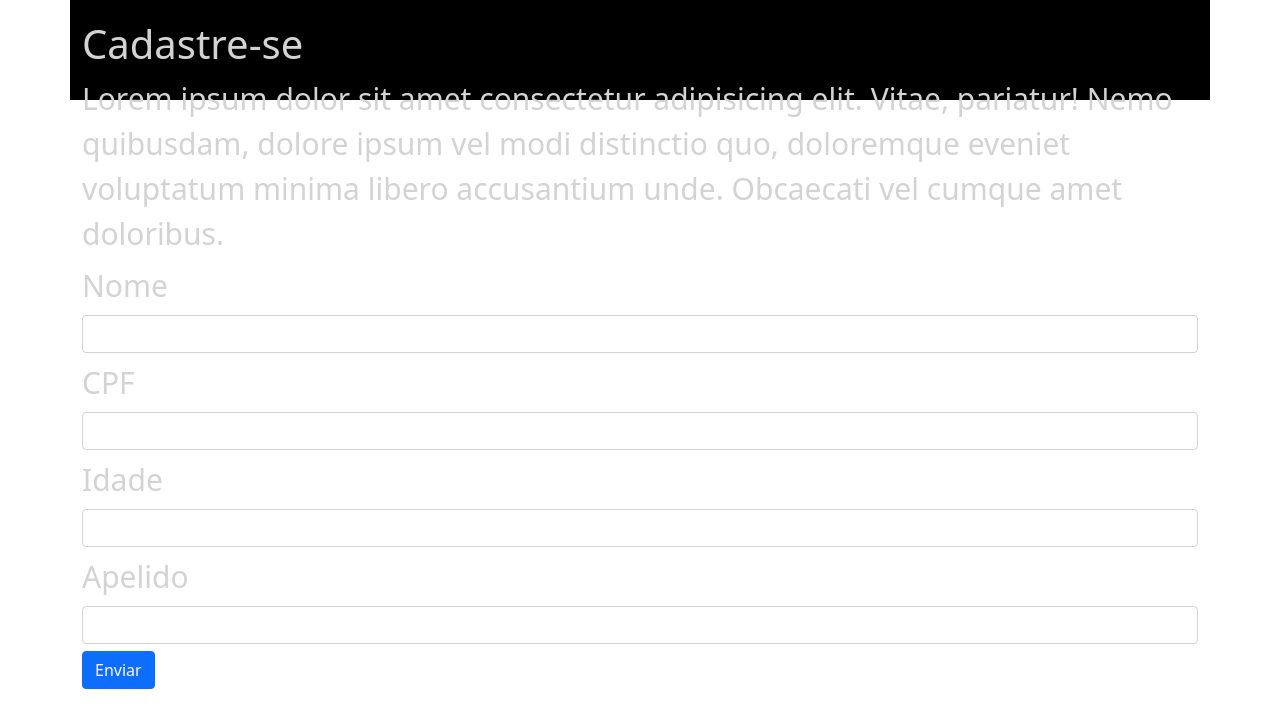
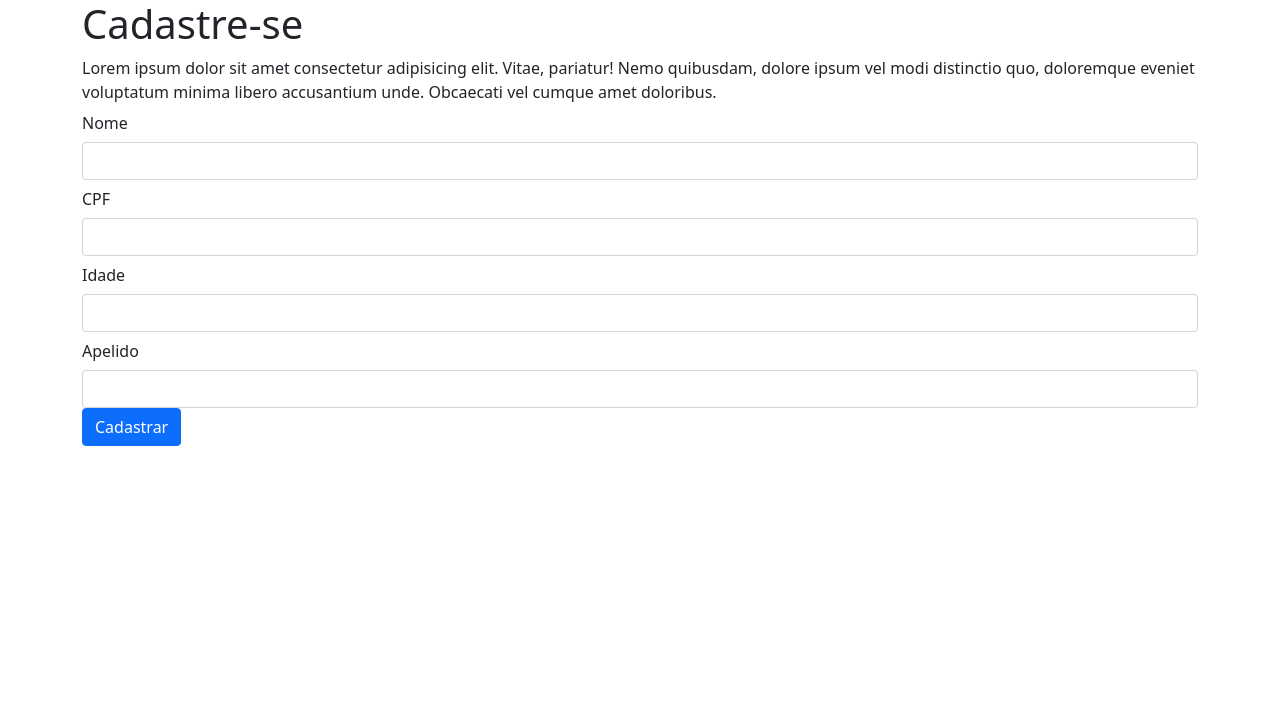
Before and after one commit to PC-Pedro/Comunicacao, a PHP site: the page made by View/cadastro/pessoa/index.php in a window 1280 px wide. Shown: the top 728 px of the page. Run offline with PHP 8.4, Linux system fonts and the light colour scheme; the template is opened without the code that fills it, so the values that code supplies are empty; some libraries are stand-ins or nearby versions.

Commit message:
#main# implementando interface e códigos ao cadastro pessoas

```diff
--- a/View/cadastro/pessoa/index.php
+++ b/View/cadastro/pessoa/index.php
@@ -3,20 +3,19 @@
   <h1>Cadastre-se</h1>
 
   Lorem ipsum dolor sit amet consectetur adipisicing elit. Vitae, pariatur! Nemo quibusdam, dolore ipsum vel modi distinctio quo, doloremque eveniet voluptatum minima libero accusantium unde. Obcaecati vel cumque amet doloribus.
-
+<div>
   <form>
-
-    <label for="nome" class="col-sm-2 col-form-label">Nome</label>
-      <input type="Nome" class="form-control" id="Nome">
+    <label for="Nome" class="col-sm-2 col-form-label">Nome</label>
+      <input type="text" class="form-control" id="nome">
     <label for="CPF" class="col-sm-2 col-form-label">CPF</label>
       <input type="text" class="form-control" id="CPF">
-    <label for="Idade" class="col-sm-2 col-form-label">Idade</label>
-      <input type="number" class="form-control" id="Idade">
+      <label for="Idade" class="col-sm-2 col-form-label">Idade</label>
+      <input type="number" class="form-control" id="idade">
       <label for="Apelido" class="col-sm-2 col-form-label">Apelido</label>
-      <input type="number" class="form-control" id="Apelido">
-  <button type="submit" class="btn btn-primary">Enviar</button>
+      <input type="text" class="form-control" id="Apelido">
+  <button type="submit" class="btn btn-primary">Cadastrar</button>
 </form>
-
+</div>
   <style>
 
     body{
@@ -32,17 +31,7 @@ height: 100vh;
     gap: 10px;
 }
 
-div{
 
-background-color: black;
-color: lightgray;
-width: 100%;
-height: 100px;
-display: flex;
-text-align: left;
-padding: 20px;
-font-size: 30px;
-}
 
 
   </style>
```
